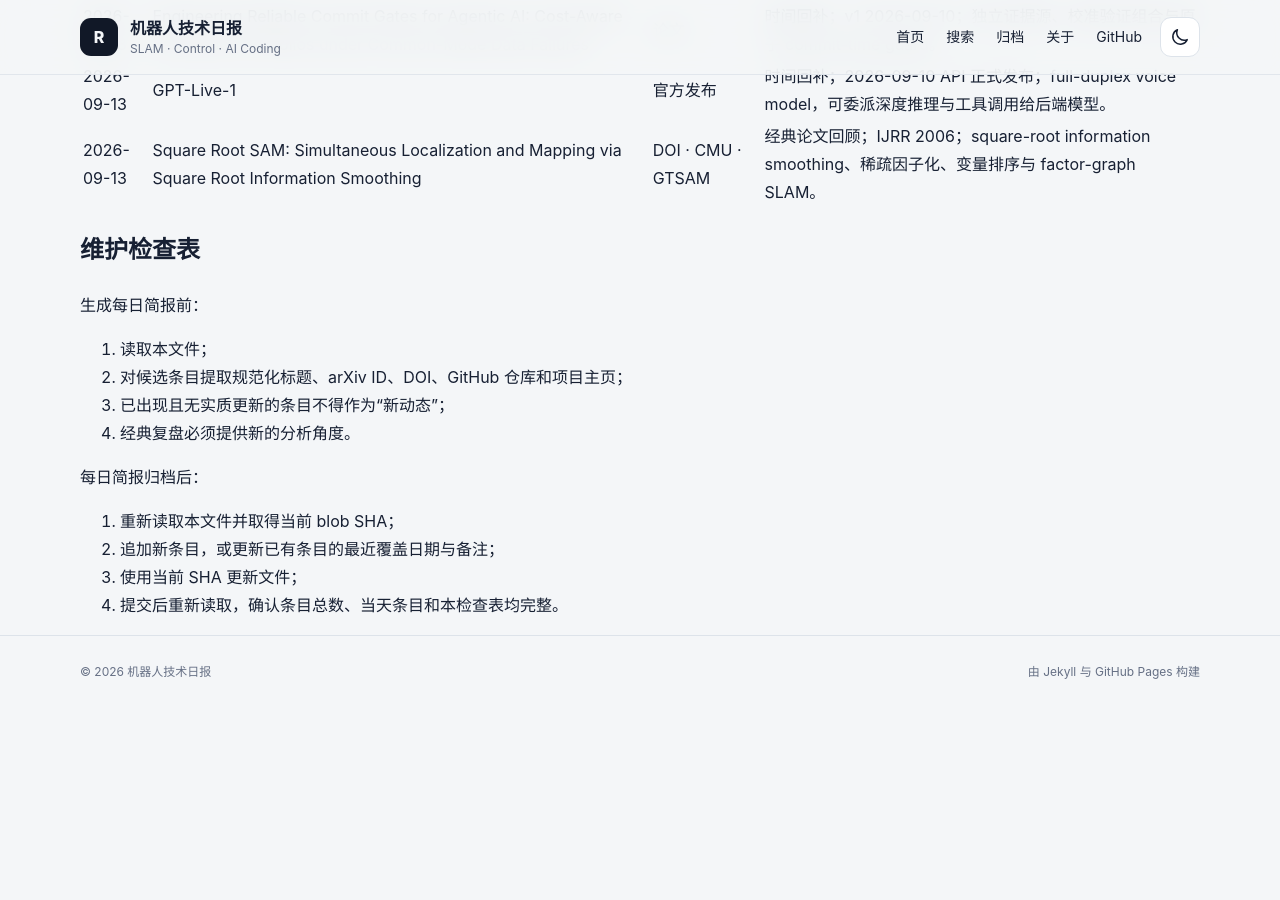
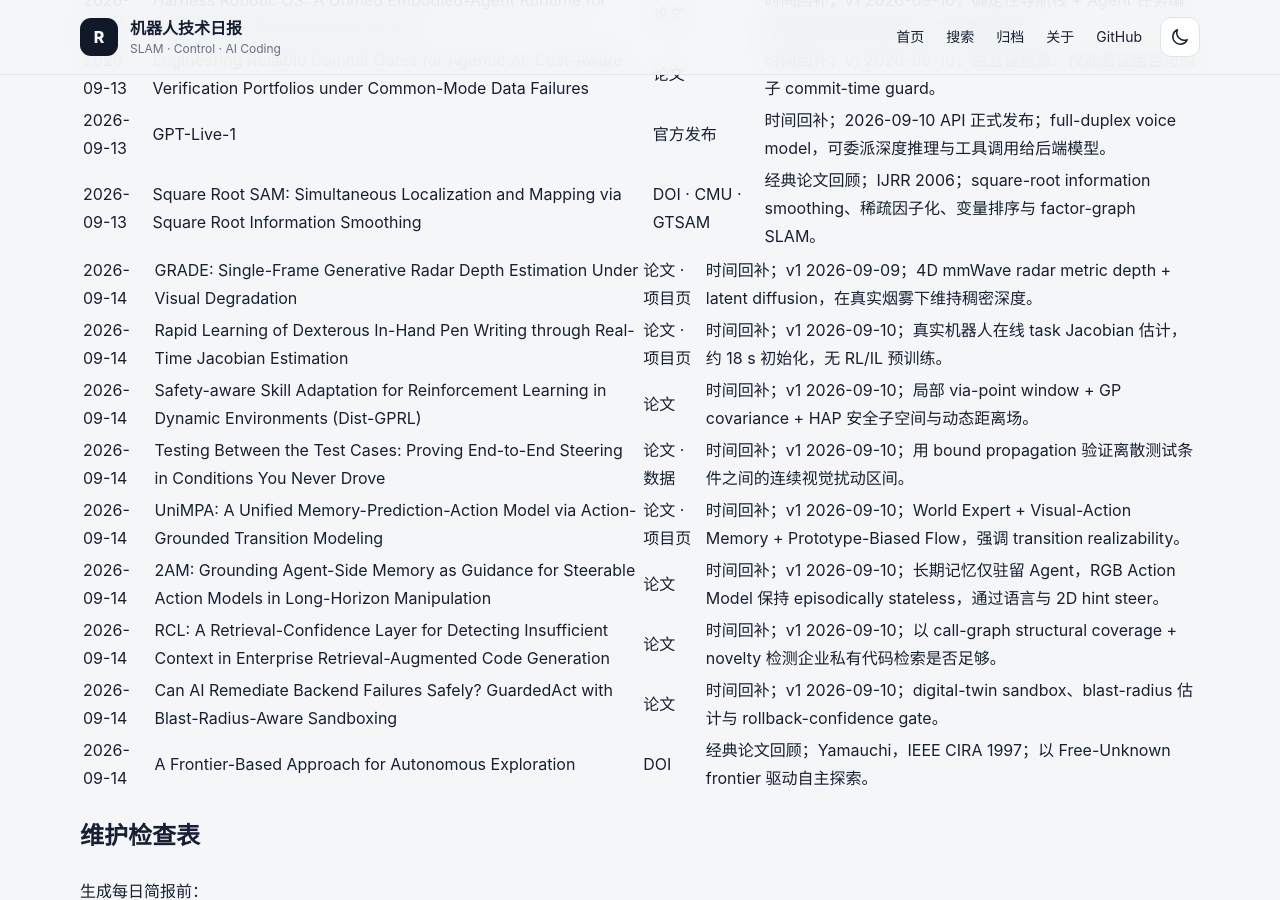
Before and after one commit to helywin/daily, a Jekyll site: the page built from robotics-brief-covered-items.md, in a window 1280 px wide and 900 px high, scrolled down 38251 px. Built offline with Jekyll 4.4.1, drawn with Linux system fonts in a browser that asks for light colours; our own code applies the rules of GitHub Pages for plain Markdown files; before the commit the page ends 38959 px from its top, so only the background shows below that; some of the changed text lies outside the part shown.

Commit message:
docs: update robotics brief coverage index for 2026-09-14

```diff
--- a/robotics-brief-covered-items.md
+++ b/robotics-brief-covered-items.md
@@ -1,6 +1,6 @@
 # 机器人技术简报已覆盖条目索引
 
-> 最后更新：2026-09-13（Asia/Shanghai）
+> 最后更新：2026-09-14（Asia/Shanghai）
 >
 > 用途：每日简报选题前强制查重。本文件保留全部历史条目的最近覆盖日期、规范标题、至少一个可直接访问的原始来源和必要备注。
 >
@@ -85,6 +85,8 @@
 > 2026-09-12 新增 8 条主动态与 1 条经典论文回顾，共 585 条。
 >
 > 2026-09-13 新增 8 条主动态与 1 条经典论文回顾，共 594 条。
+>
+> 2026-09-14 新增 8 条主动态与 1 条经典论文回顾，共 603 条。
 
 ## 已核验条目
 
@@ -708,6 +710,16 @@
 | 2026-09-13 | GPT-Live-1 | [官方发布](https://openai.com/index/introducing-gpt-live-1-in-the-api/) | 时间回补；2026-09-10 API 正式发布；full-duplex voice model，可委派深度推理与工具调用给后端模型。 |
 | 2026-09-13 | Square Root SAM: Simultaneous Localization and Mapping via Square Root Information Smoothing | [DOI](https://doi.org/10.1177/0278364906072768) · [CMU](https://publications.ri.cmu.edu/square-root-sam-simultaneous-localization-and-mapping-via-square-root-information-smoothing) · [GTSAM](https://github.com/borglab/gtsam) | 经典论文回顾；IJRR 2006；square-root information smoothing、稀疏因子化、变量排序与 factor-graph SLAM。 |
 
+| 2026-09-14 | GRADE: Single-Frame Generative Radar Depth Estimation Under Visual Degradation | [论文](https://arxiv.org/abs/2609.10756) · [项目页](https://phi-lab-rice.github.io/GRADE/) | 时间回补；v1 2026-09-09；4D mmWave radar metric depth + latent diffusion，在真实烟雾下维持稠密深度。 |
+| 2026-09-14 | Rapid Learning of Dexterous In-Hand Pen Writing through Real-Time Jacobian Estimation | [论文](https://arxiv.org/abs/2609.11775) · [项目页](https://srl-ethz.github.io/rapid-dexterous-writing/) | 时间回补；v1 2026-09-10；真实机器人在线 task Jacobian 估计，约 18 s 初始化，无 RL/IL 预训练。 |
+| 2026-09-14 | Safety-aware Skill Adaptation for Reinforcement Learning in Dynamic Environments (Dist-GPRL) | [论文](https://arxiv.org/abs/2609.11433) | 时间回补；v1 2026-09-10；局部 via-point window + GP covariance + HAP 安全子空间与动态距离场。 |
+| 2026-09-14 | Testing Between the Test Cases: Proving End-to-End Steering in Conditions You Never Drove | [论文](https://arxiv.org/abs/2609.10951) · [数据](https://huggingface.co/datasets/AD-Assurance-Lab/steering-verification-captures) | 时间回补；v1 2026-09-10；用 bound propagation 验证离散测试条件之间的连续视觉扰动区间。 |
+| 2026-09-14 | UniMPA: A Unified Memory-Prediction-Action Model via Action-Grounded Transition Modeling | [论文](https://arxiv.org/abs/2609.11875) · [项目页](https://JiuTian-VL.github.io/UniMPA-page/) | 时间回补；v1 2026-09-10；World Expert + Visual-Action Memory + Prototype-Biased Flow，强调 transition realizability。 |
+| 2026-09-14 | 2AM: Grounding Agent-Side Memory as Guidance for Steerable Action Models in Long-Horizon Manipulation | [论文](https://arxiv.org/abs/2609.11308) | 时间回补；v1 2026-09-10；长期记忆仅驻留 Agent，RGB Action Model 保持 episodically stateless，通过语言与 2D hint steer。 |
+| 2026-09-14 | RCL: A Retrieval-Confidence Layer for Detecting Insufficient Context in Enterprise Retrieval-Augmented Code Generation | [论文](https://arxiv.org/abs/2609.11023) | 时间回补；v1 2026-09-10；以 call-graph structural coverage + novelty 检测企业私有代码检索是否足够。 |
+| 2026-09-14 | Can AI Remediate Backend Failures Safely? GuardedAct with Blast-Radius-Aware Sandboxing | [论文](https://arxiv.org/abs/2609.11264) | 时间回补；v1 2026-09-10；digital-twin sandbox、blast-radius 估计与 rollback-confidence gate。 |
+| 2026-09-14 | A Frontier-Based Approach for Autonomous Exploration | [DOI](https://doi.org/10.1109/CIRA.1997.613851) | 经典论文回顾；Yamauchi，IEEE CIRA 1997；以 Free-Unknown frontier 驱动自主探索。 |
+
 ## 维护检查表
 
 生成每日简报前：
```
